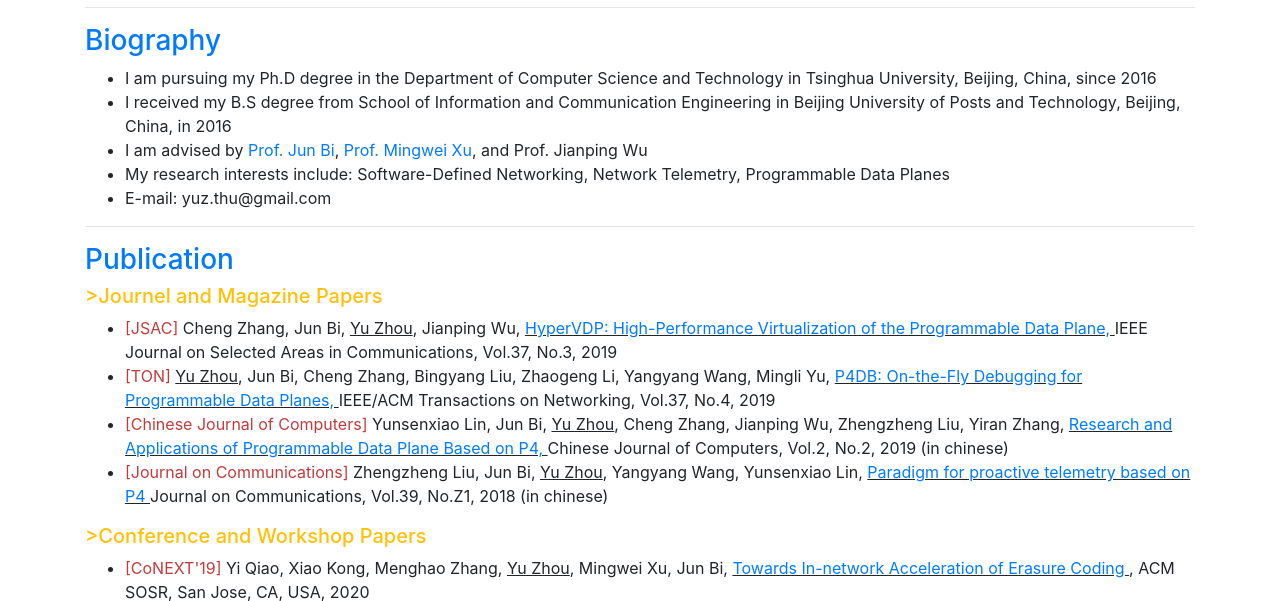
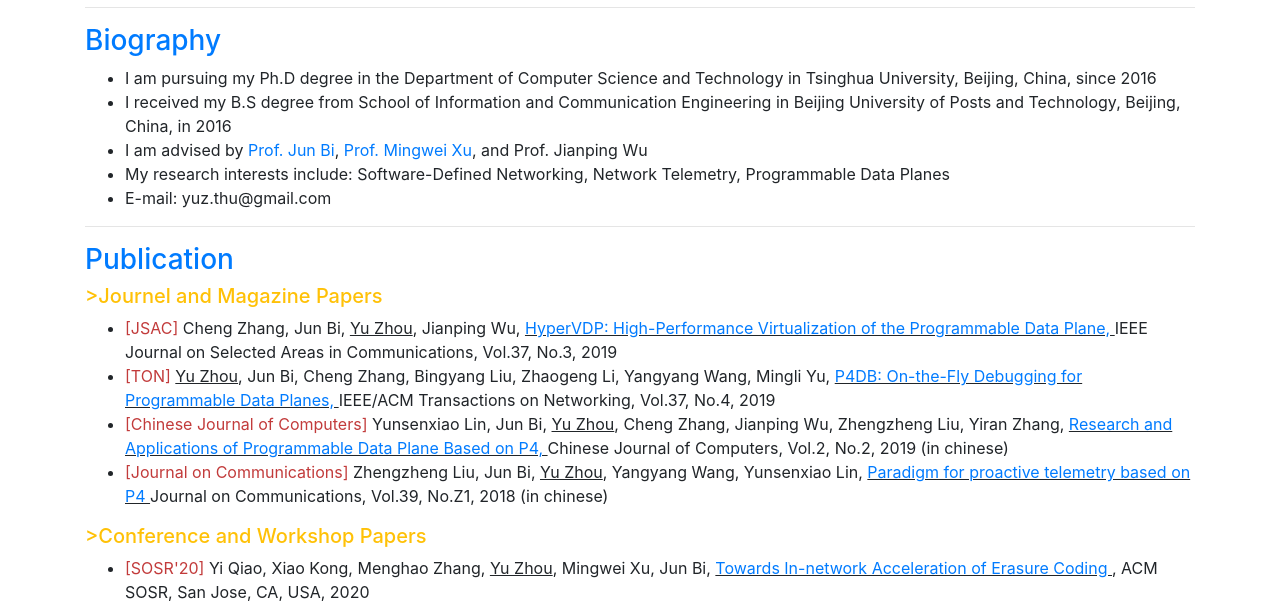
Before and after one commit to zhouyu-sunny/zhouyu-sunny.github.io, a plain HTML site: page index.html in a window 1280 px wide. Shown: the part 116-717 px from the top of the page. Drawn offline with Linux system fonts and the light colour scheme.

```diff
--- a/index.html
+++ b/index.html
@@ -70,7 +70,7 @@
 
 			<h5 class="text-warning"> >Conference and Workshop Papers</h5>
 			<ul>
-				<li> <font color="#c23b3b">[CoNEXT'19] </font>
+				<li> <font color="#c23b3b">[SOSR'20] </font>
 					Yi Qiao, Xiao Kong, Menghao Zhang, <u>Yu Zhou</u>, Mingwei Xu, Jun Bi,
 						<u>
 							<a href="#" target="_blank">
```
